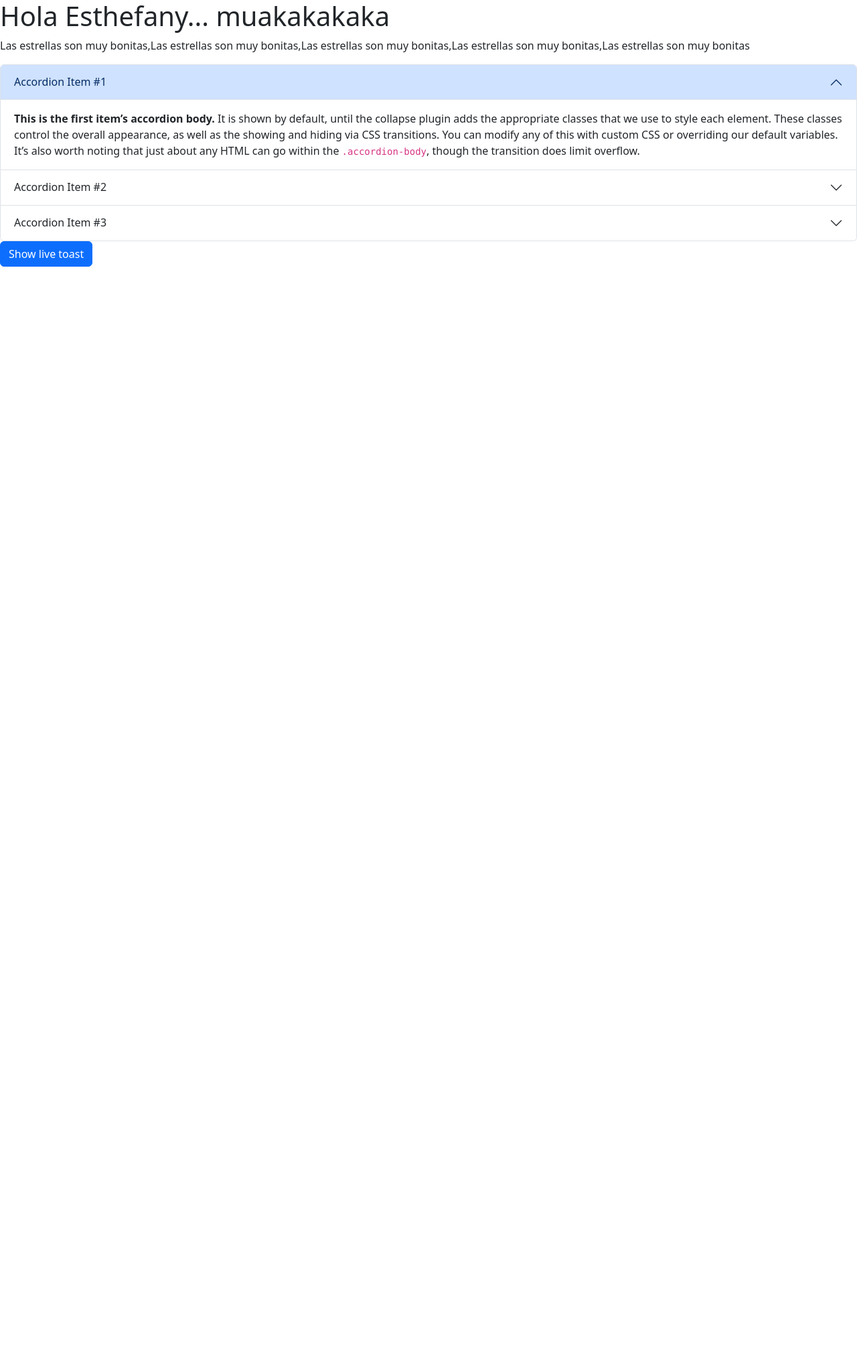
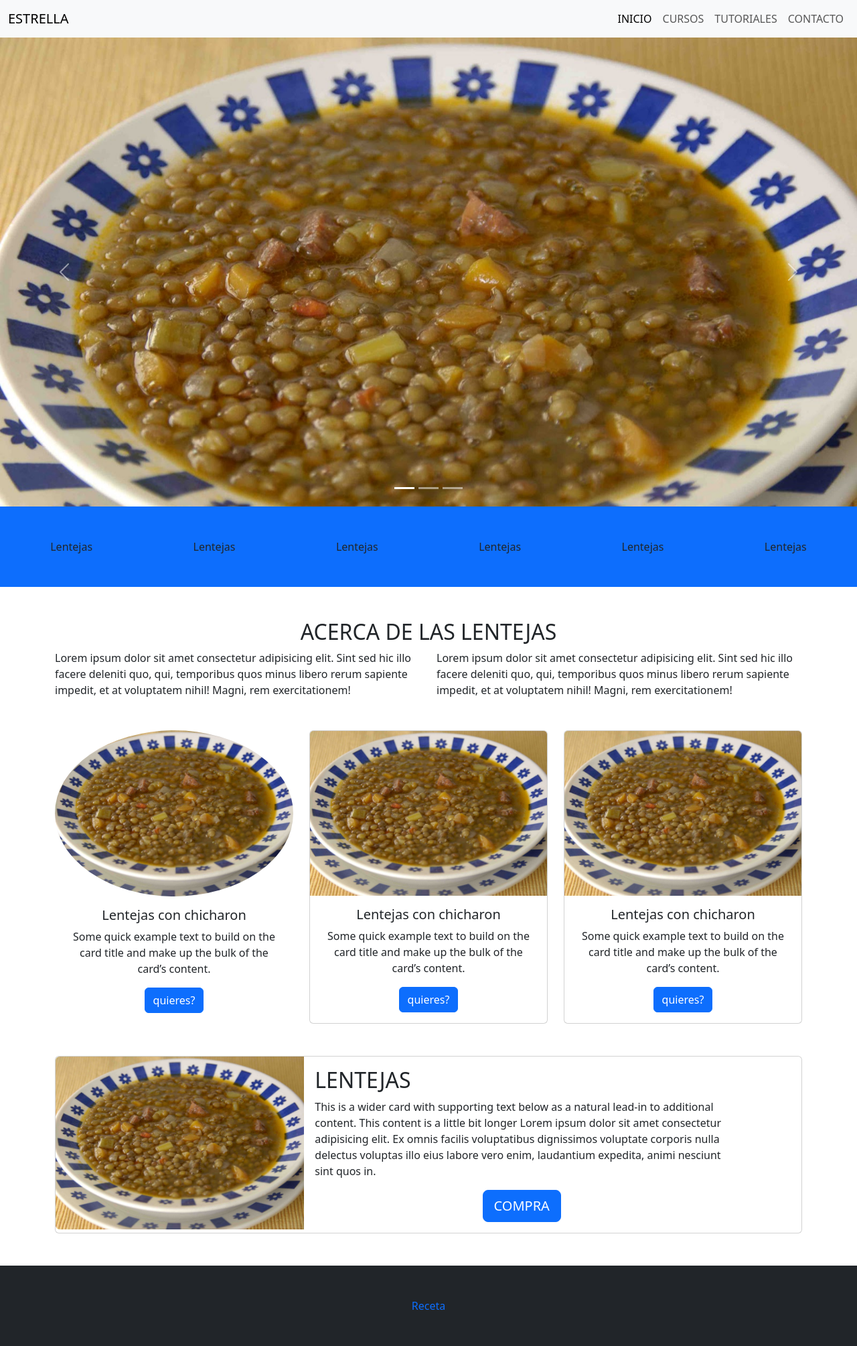
Before and after one commit to DiegoPasito/Boostrap, a plain HTML site: page Index.html in a window 1280 px wide. Shown: the whole page at 67% size. Before the commit the page ends 800 px from the top, so only its background shows below. Drawn offline with nearby package versions, Linux system fonts and the light colour scheme.

Commit message:
nuevo cambio en todo

```diff
--- a/Index.html
+++ b/Index.html
@@ -7,65 +7,157 @@
     <link href="https://cdn.jsdelivr.net/npm/bootstrap@5.3.8/dist/css/bootstrap.min.css" rel="stylesheet" integrity="sha384-sRIl4kxILFvY47J16cr9ZwB07vP4J8+LH7qKQnuqkuIAvNWLzeN8tE5YBujZqJLB" crossorigin="anonymous">
 </head>
 <body>
-    <h1>Hola Esthefany... muakakakaka</h1>
-    <p>Las estrellas son muy bonitas,Las estrellas son muy bonitas,Las estrellas son muy bonitas,Las estrellas son muy bonitas,Las estrellas son muy bonitas</p>
 
+    <nav class="navbar navbar-expand-md bg-body-tertiary">
+  <div class="container-fluid">
+    <a class="navbar-brand" href="#">ESTRELLA</a>
+    <button class="navbar-toggler" type="button" data-bs-toggle="collapse" data-bs-target="#navbarNav" aria-controls="navbarNav" aria-expanded="false" aria-label="Toggle navigation">
+      <span class="navbar-toggler-icon"></span>
+    </button>
+    <div class="collapse navbar-collapse" id="navbarNav">
 
-    <div class="accordion" id="accordionExample">
-  <div class="accordion-item">
-    <h2 class="accordion-header">
-      <button class="accordion-button" type="button" data-bs-toggle="collapse" data-bs-target="#collapseOne" aria-expanded="true" aria-controls="collapseOne">
-        Accordion Item #1
+      <ul class="navbar-nav ms-auto">
+        <li class="nav-item">
+          <a class="nav-link active" aria-current="page" href="#">INICIO</a>
+        </li>
+        <li class="nav-item">
+          <a class="nav-link" href="#">CURSOS</a>
+        </li>
+        <li class="nav-item">
+          <a class="nav-link" href="#">TUTORIALES</a>
+        </li>
+        <li class="nav-item">
+          <a class="nav-link ">CONTACTO</a>
+        </li>
+      </ul>
+    </div>
+  </div>
+</nav>
+
+ <!--Carrusel-->
+
+ <div id="carouselExampleIndicators" class="carousel slide">
+  <div class="carousel-indicators">
+    <button type="button" data-bs-target="#carouselExampleIndicators" data-bs-slide-to="0" class="active" aria-current="true" aria-label="Slide 1"></button>
+    <button type="button" data-bs-target="#carouselExampleIndicators" data-bs-slide-to="1" aria-label="Slide 2"></button>
+    <button type="button" data-bs-target="#carouselExampleIndicators" data-bs-slide-to="2" aria-label="Slide 3"></button>
+  </div>
+  <div class="carousel-inner">
+    <div class="carousel-item active" style="max-height: 700px;">
+      <img src="Lentejas 1.jpg" class="d-block w-100" alt="...">
+    </div>
+    <div class="carousel-item" style="max-height: 700px;">
+      <img src="Lentejas 1.jpg" class="d-block w-100" alt="...">
+    </div>
+    <div class="carousel-item" style="max-height: 700px;">
+      <img src="Lentejas 1.jpg" class="d-block w-100" alt="...">
+    </div>
+  </div>
+  <button class="carousel-control-prev" type="button" data-bs-target="#carouselExampleIndicators" data-bs-slide="prev">
+    <span class="carousel-control-prev-icon" aria-hidden="true"></span>
+    <span class="visually-hidden">Previous</span>
   </button>
-    </h2>
-    <div id="collapseOne" class="accordion-collapse collapse show" data-bs-parent="#accordionExample">
-      <div class="accordion-body">
-        <strong>This is the first item’s accordion body.</strong> It is shown by default, until the collapse plugin adds the appropriate classes that we use to style each element. These classes control the overall appearance, as well as the showing and hiding via CSS transitions. You can modify any of this with custom CSS or overriding our default variables. It’s also worth noting that just about any HTML can go within the <code>.accordion-body</code>, though the transition does limit overflow.
+  <button class="carousel-control-next" type="button" data-bs-target="#carouselExampleIndicators" data-bs-slide="next">
+    <span class="carousel-control-next-icon" aria-hidden="true"></span>
+    <span class="visually-hidden">Next</span>
+  </button>
+</div>
+
+<!--Ejemplo-->
+
+  <div class="container-fluid bg-primary py-5 text-center" >
+    <div class="row">
+      <div class="col-sm-6 col-md-4 col-lg-2">Lentejas</div>
+      <div class="col-sm-6 col-md-4 col-lg-2">Lentejas</div>
+      <div class="col-sm-6 col-md-4 col-lg-2">Lentejas</div>
+      <div class="col-sm-6 col-md-4 col-lg-2">Lentejas</div>
+      <div class="col-sm-6 col-md-4 col-lg-2">Lentejas</div>
+      <div class="col-sm-6 col-md-4 col-lg-2">Lentejas</div>
+    </div>
+
+  </div>
+
+  <div class="container mt-5" >
+    <h2 class="text-center">ACERCA DE LAS LENTEJAS</h2>
+    <div class="row">
+      <div class="col">Lorem ipsum dolor sit amet consectetur adipisicing elit. Sint sed hic illo facere deleniti quo, qui, temporibus quos minus libero rerum sapiente impedit, et at voluptatem nihil! Magni, rem exercitationem!</div>
+      <div class="col">Lorem ipsum dolor sit amet consectetur adipisicing elit. Sint sed hic illo facere deleniti quo, qui, temporibus quos minus libero rerum sapiente impedit, et at voluptatem nihil! Magni, rem exercitationem!</div>
+    </div>
+
+  </div>
+
+  <!--Tarjetas-->
+
+  <div class="container mt-5">
+    <div class="row">
+      <div class="col-md-4">
+        <div class="card border-0 text-center" >
+        <img src="Lentejas 1.jpg" class="card-img-top  rounded-circle" alt="...">
+        <div class="card-body">
+          <h5 class="card-title">Lentejas con chicharon</h5>
+          <p class="card-text">Some quick example text to build on the card title and make up the bulk of the card’s content.</p>
+          <a href="#" class="btn btn-primary">quieres?</a>
         </div>
       </div>
       </div>
-  <div class="accordion-item">
-    <h2 class="accordion-header">
-      <button class="accordion-button collapsed" type="button" data-bs-toggle="collapse" data-bs-target="#collapseTwo" aria-expanded="false" aria-controls="collapseTwo">
-        Accordion Item #2
-      </button>
-    </h2>
-    <div id="collapseTwo" class="accordion-collapse collapse" data-bs-parent="#accordionExample">
-      <div class="accordion-body">
-        <strong>This is the second item’s accordion body.</strong> It is hidden by default, until the collapse plugin adds the appropriate classes that we use to style each element. These classes control the overall appearance, as well as the showing and hiding via CSS transitions. You can modify any of this with custom CSS or overriding our default variables. It’s also worth noting that just about any HTML can go within the <code>.accordion-body</code>, though the transition does limit overflow.
+
+      <div class="col-md-4">
+        <div class="card text-center" >
+        <img src="Lentejas 1.jpg" class="card-img-top" alt="...">
+        <div class="card-body">
+          <h5 class="card-title">Lentejas con chicharon</h5>
+          <p class="card-text">Some quick example text to build on the card title and make up the bulk of the card’s content.</p>
+          <a href="#" class="btn btn-primary">quieres?</a>
         </div>
       </div>
       </div>
-  <div class="accordion-item">
-    <h2 class="accordion-header">
-      <button class="accordion-button collapsed" type="button" data-bs-toggle="collapse" data-bs-target="#collapseThree" aria-expanded="false" aria-controls="collapseThree">
-        Accordion Item #3
-      </button>
-    </h2>
-    <div id="collapseThree" class="accordion-collapse collapse" data-bs-parent="#accordionExample">
-      <div class="accordion-body">
-        <strong>This is the third item’s accordion body.</strong> It is hidden by default, until the collapse plugin adds the appropriate classes that we use to style each element. These classes control the overall appearance, as well as the showing and hiding via CSS transitions. You can modify any of this with custom CSS or overriding our default variables. It’s also worth noting that just about any HTML can go within the <code>.accordion-body</code>, though the transition does limit overflow.
+
+      <div class="col-md-4">
+        <div class="card text-center" >
+        <img src="Lentejas 1.jpg" class="card-img-top" alt="...">
+        <div class="card-body">
+          <h5 class="card-title">Lentejas con chicharon</h5>
+          <p class="card-text">Some quick example text to build on the card title and make up the bulk of the card’s content.</p>
+          <a href="#" class="btn btn-primary">quieres?</a>
         </div>
       </div>
       </div>
 
     </div>
-  <button type="button" class="btn btn-primary" id="liveToastBtn">Show live toast</button>
+  </div>
 
-<div class="toast-container position-fixed bottom-0 end-0 p-3">
-  <div id="liveToast" class="toast" role="alert" aria-live="assertive" aria-atomic="true">
-    <div class="toast-header">
-      <img src="..." class="rounded me-2" alt="...">
-      <strong class="me-auto">Bootstrap</strong>
-      <small>11 mins ago</small>
-      <button type="button" class="btn-close" data-bs-dismiss="toast" aria-label="Close"></button>
+     <!--Tarjeta horizontal-->
+
+<div class="container mt-5" >
+   <div class="card mb-5 " ">
+  <div class="row g-0">
+    <div class="col-md-4">
+      <img src="Lentejas 1.jpg" class="img-fluid rounded-start" alt="...">
     </div>
-    <div class="toast-body">
-      Hello, world! This is a toast messageeee.
+    <div class="col-md-7">
+      <div class="card-body">
+        <h2 class="card-title">LENTEJAS</h2>
+        <p class="card-text">This is a wider card with supporting text below as a natural lead-in to additional content. This content is a little bit longer Lorem ipsum dolor sit amet consectetur adipisicing elit. Ex omnis facilis voluptatibus dignissimos voluptate corporis nulla delectus voluptas illo eius labore vero enim, laudantium expedita, animi nesciunt sint quos in.</p>
+        <div class="text-center"><a href="#" class="btn btn-primary btn-lg">COMPRA</a></div>
+      </div>
+    </div>
   </div>
 </div>
 </div>
 
+
+
+ <footer>
+    <div class="container-fluid bg-dark p-5 text-center">
+      <div class="row">
+      <div class="col">
+        <a href="#" class="text-decoration-none">Receta</a>
+      </div>
+    </div>
+    </div>
+
+  </footer>
+
   <script src="https://cdn.jsdelivr.net/npm/bootstrap@5.3.8/dist/js/bootstrap.bundle.min.js" integrity="sha384-FKyoEForCGlyvwx9Hj09JcYn3nv7wiPVlz7YYwJrWVcXK/BmnVDxM+D2scQbITxI" crossorigin="anonymous"></script>
 </body>
 </html>
```
Also changed, not shown: Lentejas 1.jpg (added). Lines whose indentation alone changed are shown as unchanged.
